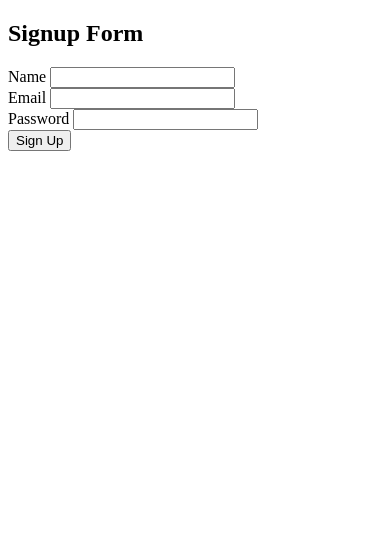
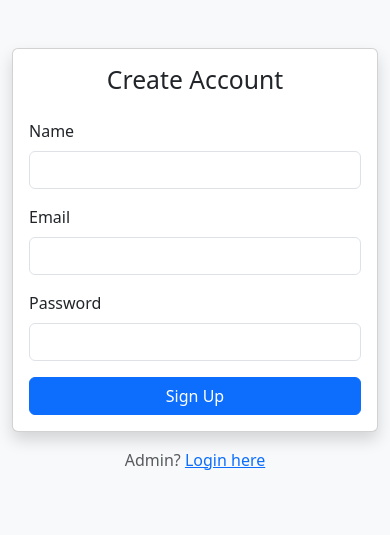
Before and after one commit to AryanDesai11/prometheus-webpage, a Flask app: page /signup in a window 390 px wide. Shown: the top 535 px of the page. Run offline with Flask 3, Linux system fonts and the light colour scheme.

Commit message:
Beautified signup and admin pages with Bootstrap

```diff
--- a/templates/signup.html
+++ b/templates/signup.html
@@ -1,16 +1,40 @@
 <!DOCTYPE html>
-<html>
+<html lang="en">
 <head>
-    <title>Signup</title>
+    <meta charset="UTF-8">
+    <title>Signup | Prometheus</title>
+    <link href="https://cdn.jsdelivr.net/npm/bootstrap@5.3.0/dist/css/bootstrap.min.css" rel="stylesheet">
 </head>
-<body>
-    <h2>Signup Form</h2>
-    <form method="POST">
-        {{ form.hidden_tag() }}
-        {{ form.name.label }} {{ form.name() }}<br>
-        {{ form.email.label }} {{ form.email() }}<br>
-        {{ form.password.label }} {{ form.password() }}<br>
-        {{ form.submit() }}
-    </form>
+<body class="bg-light">
+    <div class="container py-5">
+        <div class="row justify-content-center">
+            <div class="col-md-6 col-lg-5">
+                <div class="card shadow">
+                    <div class="card-body">
+                        <h2 class="mb-4 text-center">Create Account</h2>
+                        <form method="POST">
+                            {{ form.hidden_tag() }}
+                            <div class="mb-3">
+                                {{ form.name.label(class="form-label") }}
+                                {{ form.name(class="form-control") }}
+                            </div>
+                            <div class="mb-3">
+                                {{ form.email.label(class="form-label") }}
+                                {{ form.email(class="form-control") }}
+                            </div>
+                            <div class="mb-3">
+                                {{ form.password.label(class="form-label") }}
+                                {{ form.password(class="form-control") }}
+                            </div>
+                            <div class="d-grid">
+                                {{ form.submit(class="btn btn-primary") }}
+                            </div>
+                        </form>
+                    </div>
+                </div>
+                <p class="text-center mt-3 text-muted">Admin? <a href="/admin-login">Login here</a></p>
+            </div>
+        </div>
+    </div>
 </body>
 </html>
```
Also changed, not shown: templates/admin_dashboard.html (+25 -8 lines), templates/admin_login.html (+29 -9 lines), templates/profile.html (+14 -5 lines).
